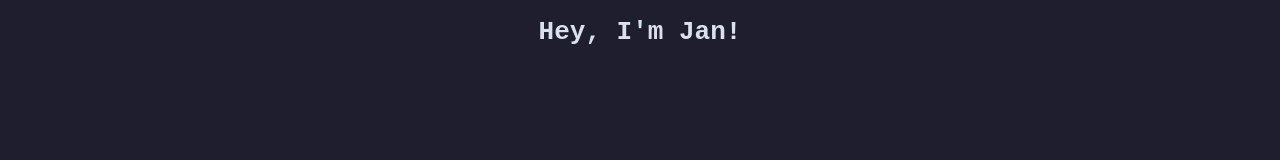
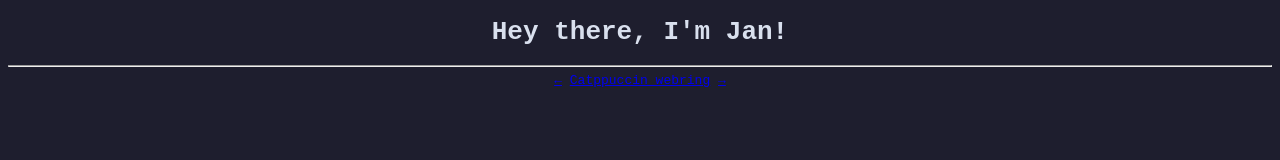
Before and after one commit to JanUwU42/Website, a plain HTML site: page index.html in a window 1280 px wide. Drawn offline with Linux system fonts and the light colour scheme.

Commit message:
added catppuccin webring for later

```diff
--- a/index.html
+++ b/index.html
@@ -6,7 +6,14 @@
     <link rel="stylesheet" href="/style/main.css">
     <link rel="icon" href="/public/favicon.ico" type="image/x-icon">
 </head>
+
 <body class="theme-mocha">
-    <h1>Hey, I'm Jan!</h1>
+    <h1>Hey there, I'm Jan!</h1>
+
+    <hr>
+    <!-- Catppuccin Webring -->
+    <a href="https://ctp-webr.ing/Jan/previous">&larr;</a>
+    <a href="https://ctp-webr.ing/">Catppuccin webring</a>
+    <a href="https://ctp-webr.ing/Jan/next">&rarr;</a>
 </body>
 </html>
```
